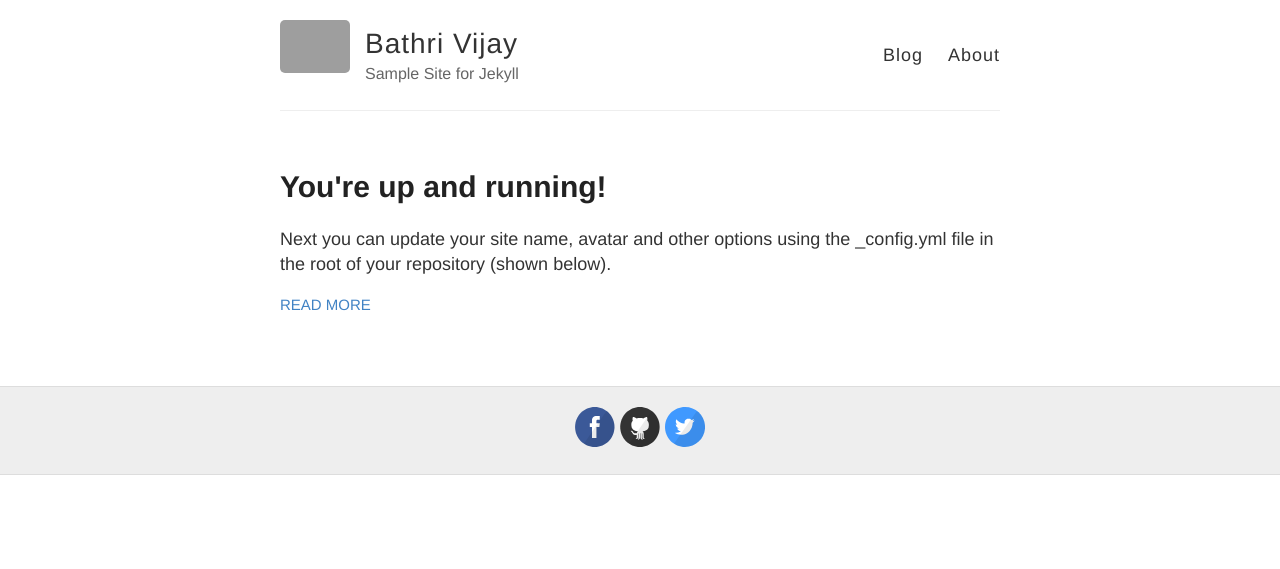
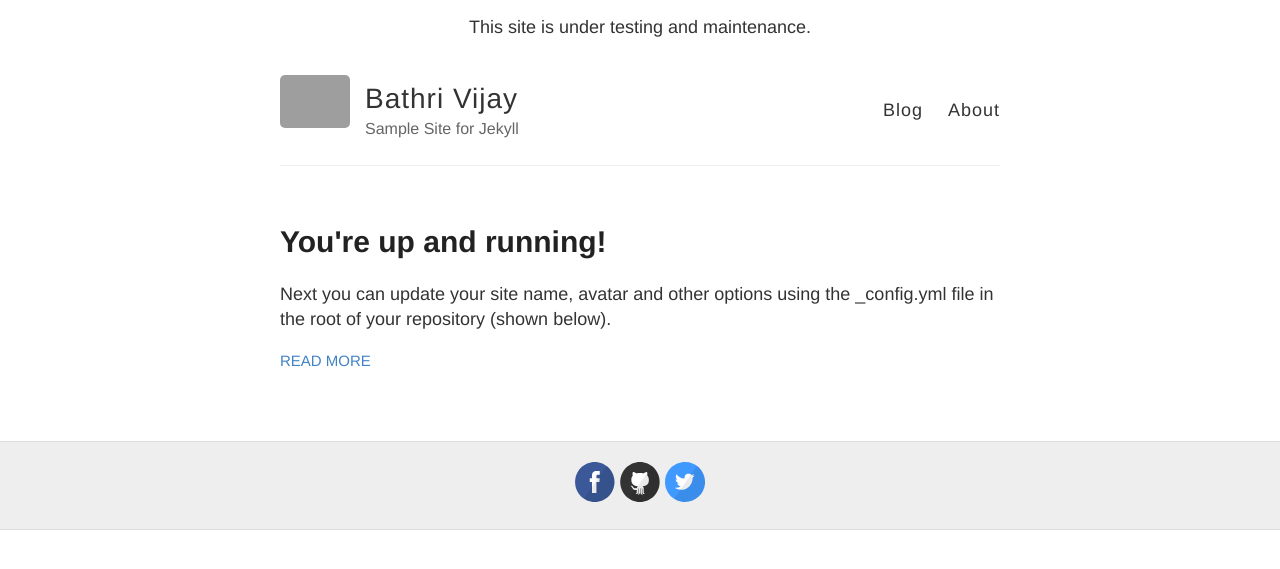
Before and after one commit to bathrivijay05/bathrivijay05.github.io, a Jekyll site: the page built from index.html, in a window 1280 px wide. Shown: the top 569 px of the page. Built offline with Jekyll 4.4.1, drawn with Linux system fonts in a browser that asks for light colours; grey boxes are pictures that could not be loaded.

Commit message:
Update default.html

```diff
--- a/_layouts/default.html
+++ b/_layouts/default.html
@@ -1,6 +1,7 @@
 <!DOCTYPE html>
 <html>
   <head>
+    <meta name="robots" content="noindex" />
     <title>{% if page.title %}{{ page.title }} – {% endif %}{{ site.name }} – {{ site.description }}</title>
 
     {% include meta.html %}
@@ -16,6 +17,7 @@
   </head>
 
   <body>
+    <p style="text-align:center;">This site is under testing and maintenance.</p>
     <div class="wrapper-masthead">
       <div class="container">
         <header class="masthead clearfix">
```
